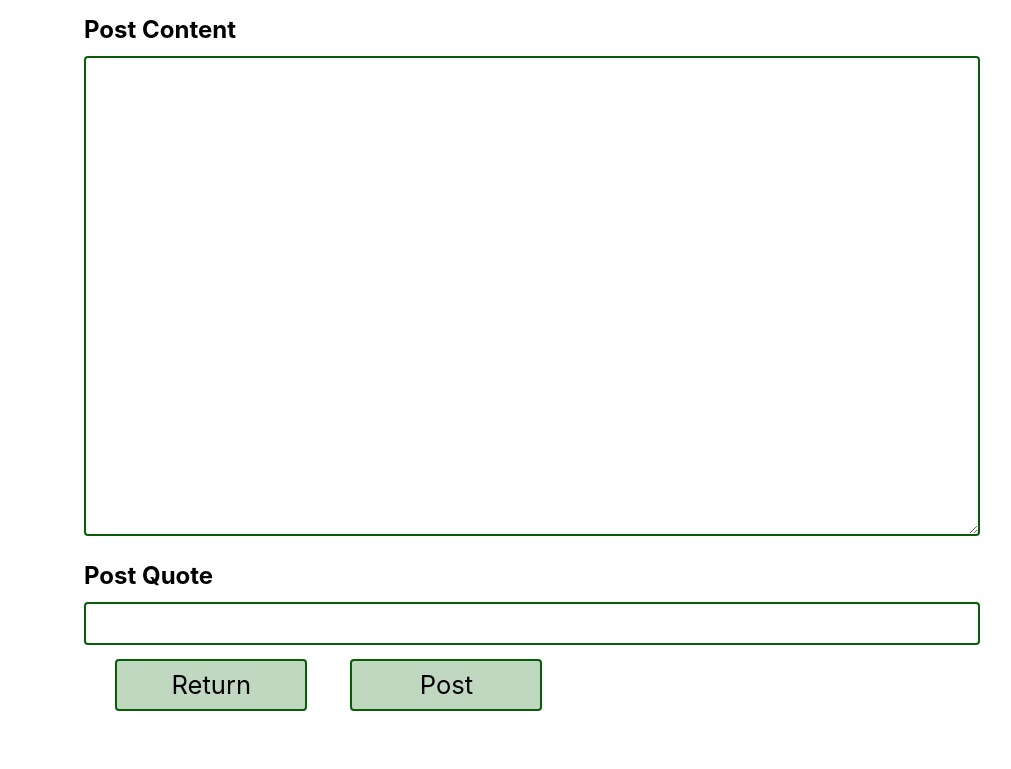
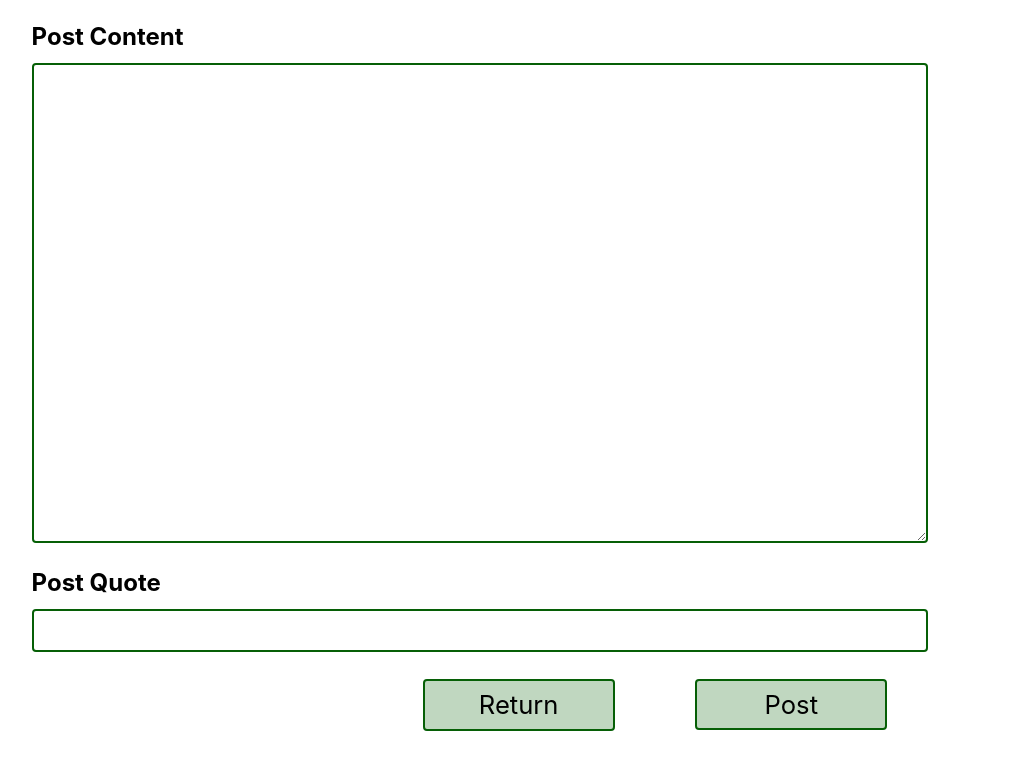
Before and after one commit to twalt007/dappled_blog, a React app in the folder client/: page /new in a window 1280 px wide. Shown: the part 429-1198 px from the top of the page, without its empty margins (26-1037 px from the left). Built offline with nearby package versions, Linux system fonts and the light colour scheme.

Commit message:
submit button corrected; basic css applied

```diff
--- a/client/src/assets/css/app.scss
+++ b/client/src/assets/css/app.scss
@@ -61,8 +61,7 @@ body {
             display: block;
         }
         .form{
-            display: block;
-            margin: 4.5%, 0;
+            margin: 4.5% 0;
             .form-label{
                 display: block;
                 font-size: 1.5rem;
@@ -83,9 +82,13 @@ body {
                 font-size: 0.5rem;
             }
         }
+        .button{
+            margin: 3% 4.5%;
+            height: 51px;
+        }
         .flexed{
             display: flex;
-            width: 30rem;
+            width: 70vw;
             justify-content: flex-end;
         }
         .center{
--- a/client/src/components/admin/general/form/postForm.js
+++ b/client/src/components/admin/general/form/postForm.js
@@ -15,10 +15,11 @@ import NavButton from '../navButton'
 
 
 const PostForm = (props) => {
-    const {initialValues, text, mainHistory} = props;
+    const {initialValues, text, mainHistory, handleSubmit} = props;
     return (
         <Formik
             initialValues={initialValues}
+
             validationSchema={Yup.object({
                 postTitle: Yup.string()
                     .required('Please provide a title. Don\'t forget to name your latest brainchild!')
@@ -29,9 +30,10 @@ const PostForm = (props) => {
                     .required('Please provide a quote to spark readers\' interest - preferably something witty.')
                     .max(255,'Sorry - too long!  There is a difference between a quote and a post you know!')
             })}
+
             onSubmit = {(values, {setSubmitting})=>{
-                //run Api call to send this back to our server and trigger our success page;
-                //may need an 'await'
+                console.log("submit button working");
+                handleSubmit(values);
                 setSubmitting(false);
             }}
         >
@@ -47,7 +49,7 @@ const PostForm = (props) => {
                 <ErrorMessage className="form-error" name="postQuote" />
                 <div className="flexed">
                     <NavButton buttonClasses='small-button left' text='Return' url='/' mainHistory={mainHistory}/>
-                    <NavButton buttonClasses='small-button' type='submit' text={text} url='home' mainHistory={mainHistory}/>
+                    <button className='small-button fat-border button' type='submit'>{text}</button>
                 </div>
             </Form>
         </Formik>
--- a/client/src/components/admin/home/admin_home.js
+++ b/client/src/components/admin/home/admin_home.js
@@ -16,7 +16,7 @@ const AdminHome = props => {
             <div className="function-buttons">
                 <NavButton text='Create New Post' url='/new' mainHistory={history} />
                 <NavButton text='Edit Post' url='/edit' mainHistory={history}/>
-                <NavButton text='Delete Post' url='delete' mainHistory={history}/>
+                <NavButton text='Delete Post' url='/delete' mainHistory={history}/>
             </div>
             <div className="flexed">
                 <NavButton buttonClasses='small-button' text='View' url='home' mainHistory={history}/>
--- a/client/src/components/admin/new/new.js
+++ b/client/src/components/admin/new/new.js
@@ -5,12 +5,17 @@ import PostForm from '../general/form/postForm'
 
 const NewPost = props => {
     const {history} = props;
+    const handleSubmit = (values) => {
+        console.log("inside handleSubmit Funciton");
+        history.push('/success');
+        console.log("form values: ", values);
+    }
     const initialValues = {postTitle:'', postContent: '', postQuote: ''}
     return (
         <div className="section-container">
             <AdminHeader />
             <NavButton text="Create New Post" buttonClasses = "title center" onClick="null"/>
-            <PostForm mainHistory={history} text="Post" initialValues={initialValues}/>
+            <PostForm handleSubmit={handleSubmit} mainHistory={history} text="Post" initialValues={initialValues}/>
         </div>
     )
 }
```
Also changed, not shown: routes/api/admin/createPost.js (+7 -0 lines).
